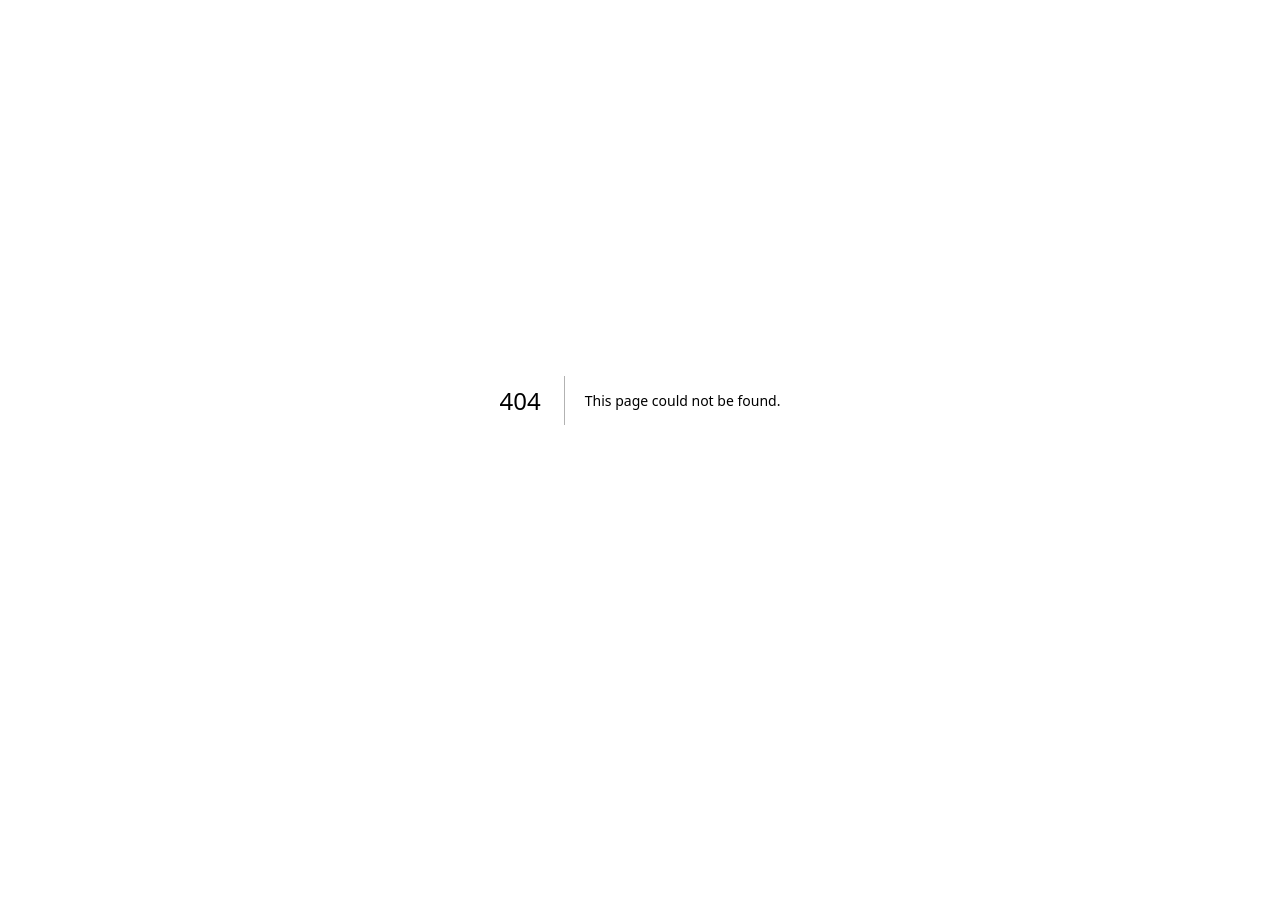
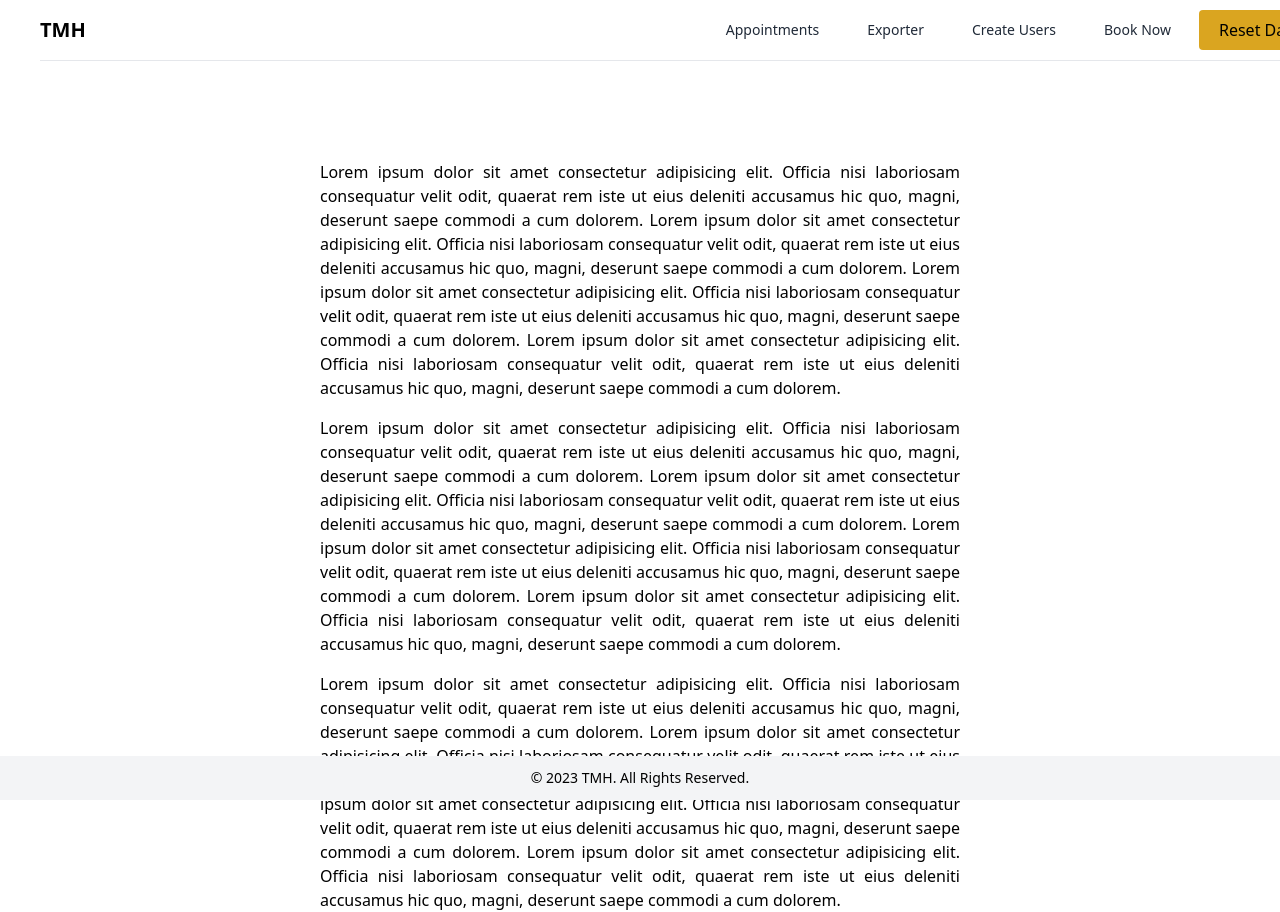
Before and after one commit to yahyaammar-dev/bor-tmh, a Next.js app: page /terms in a window 1280 px wide. Before the commit this address had no page. Before the commit the page ends 800 px from the top, so only its background shows below. Built offline with nearby package versions, Linux system fonts and the light colour scheme.

Commit message:
fixed bugs

```diff
--- a/components/Misc/Booking4.jsx
+++ b/components/Misc/Booking4.jsx
@@ -365,7 +365,7 @@ const Booking4 = ({ loader, setLoader }) => {
     <div>
       {/* Booking 4 */}
       <div className="booking2 custom__conatiner mx-auto">
-        <div className="mb-20 mt-10">
+        <div className="mb-20 mt-[10rem]">
           <h2 className="text-center mb-1 text-4xl font-extrabold dark:text-white">
             Complete the Booking
           </h2>
--- /dev/null
+++ b/pages/terms.tsx
@@ -0,0 +1,41 @@
+import Navbar from "../components/Misc/Navbar";
+import Footer from "../components/Misc/Footer";
+
+
+import React, { useEffect, useState } from 'react';
+import axios from 'axios';
+
+function CreateUser() {
+
+
+    return (
+        <div>
+            <Navbar />
+
+                <div className="w-1/2 mx-auto mt-[10rem] flex flex-col gap-[1rem]">
+                    <p className="text-justify">
+                        Lorem ipsum dolor sit amet consectetur adipisicing elit. Officia nisi laboriosam consequatur velit odit, quaerat rem iste ut eius deleniti accusamus hic quo, magni, deserunt saepe commodi a cum dolorem.
+                        Lorem ipsum dolor sit amet consectetur adipisicing elit. Officia nisi laboriosam consequatur velit odit, quaerat rem iste ut eius deleniti accusamus hic quo, magni, deserunt saepe commodi a cum dolorem.
+                        Lorem ipsum dolor sit amet consectetur adipisicing elit. Officia nisi laboriosam consequatur velit odit, quaerat rem iste ut eius deleniti accusamus hic quo, magni, deserunt saepe commodi a cum dolorem.
+                        Lorem ipsum dolor sit amet consectetur adipisicing elit. Officia nisi laboriosam consequatur velit odit, quaerat rem iste ut eius deleniti accusamus hic quo, magni, deserunt saepe commodi a cum dolorem.
+                    </p>
+                    <p className="text-justify">
+                        Lorem ipsum dolor sit amet consectetur adipisicing elit. Officia nisi laboriosam consequatur velit odit, quaerat rem iste ut eius deleniti accusamus hic quo, magni, deserunt saepe commodi a cum dolorem.
+                        Lorem ipsum dolor sit amet consectetur adipisicing elit. Officia nisi laboriosam consequatur velit odit, quaerat rem iste ut eius deleniti accusamus hic quo, magni, deserunt saepe commodi a cum dolorem.
+                        Lorem ipsum dolor sit amet consectetur adipisicing elit. Officia nisi laboriosam consequatur velit odit, quaerat rem iste ut eius deleniti accusamus hic quo, magni, deserunt saepe commodi a cum dolorem.
+                        Lorem ipsum dolor sit amet consectetur adipisicing elit. Officia nisi laboriosam consequatur velit odit, quaerat rem iste ut eius deleniti accusamus hic quo, magni, deserunt saepe commodi a cum dolorem.
+                    </p>
+                    <p className="text-justify">
+                        Lorem ipsum dolor sit amet consectetur adipisicing elit. Officia nisi laboriosam consequatur velit odit, quaerat rem iste ut eius deleniti accusamus hic quo, magni, deserunt saepe commodi a cum dolorem.
+                        Lorem ipsum dolor sit amet consectetur adipisicing elit. Officia nisi laboriosam consequatur velit odit, quaerat rem iste ut eius deleniti accusamus hic quo, magni, deserunt saepe commodi a cum dolorem.
+                        Lorem ipsum dolor sit amet consectetur adipisicing elit. Officia nisi laboriosam consequatur velit odit, quaerat rem iste ut eius deleniti accusamus hic quo, magni, deserunt saepe commodi a cum dolorem.
+                        Lorem ipsum dolor sit amet consectetur adipisicing elit. Officia nisi laboriosam consequatur velit odit, quaerat rem iste ut eius deleniti accusamus hic quo, magni, deserunt saepe commodi a cum dolorem.
+                    </p>
+                </div>
+
+            <Footer />
+        </div>
+    );
+}
+
+export default CreateUser;
```
